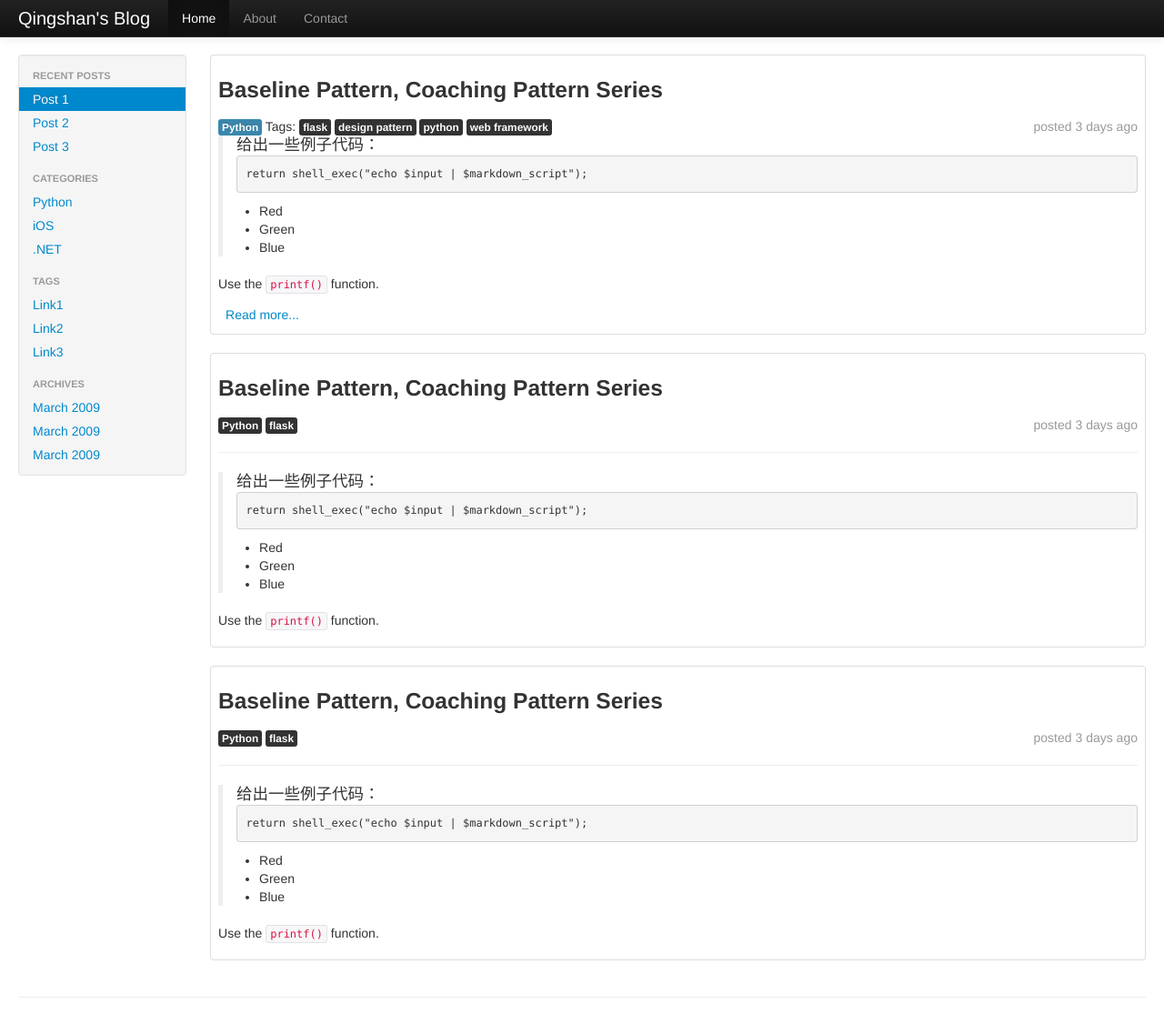
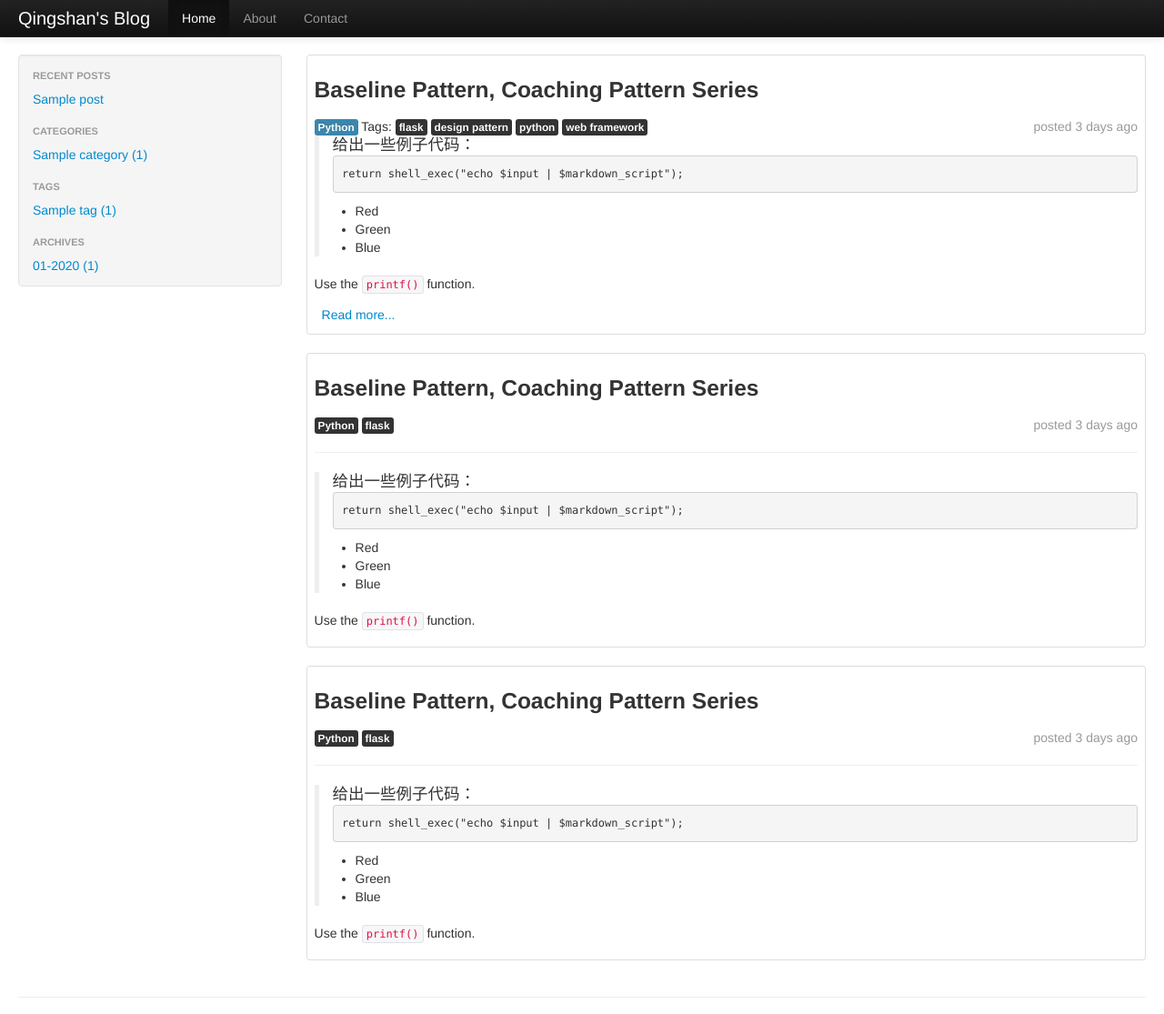
Before and after one commit to qszhuan/flask-blog, a Flask app: page / in a window 1280 px wide. Shown: the top 1115 px of the page at 91% size. Run offline with Flask 2, Linux system fonts and the light colour scheme; tables that the repository leaves empty hold one stand-in row (values such as "Sample post"); parts of the project's set-up code (start-up, migrations or seed data) failed here and were passed over; some libraries are stand-ins or nearby versions.

Commit message:
file data to side bar

```diff
--- a/app/models.py
+++ b/app/models.py
@@ -38,8 +38,8 @@ class Post(db.Model):
     publish_date = db.Column(db.DateTime)
     category_id = db.Column(db.Integer, db.ForeignKey('category.id'))
 
-    category = db.relationship('Category', backref=db.backref('posts', lazy='dynamic'))
-    tags = db.relationship('Tag', secondary=tags, backref=db.backref('posts', lazy='dynamic'))
+    category = db.relationship('Category', backref=db.backref('posts'))
+    tags = db.relationship('Tag', secondary=tags, backref=db.backref('posts'))
 
     def __init__(self, title, body, category, tags, publish_date=None):
         self.title = title
--- a/app/templates/index.html
+++ b/app/templates/index.html
@@ -5,7 +5,7 @@
 {% endblock sidebar %}
 
 {% block blog_content %}
-    <div class="span10">
+    <div class="span9">
         <table class="table table-bordered table-hover">
             <tbody>
             <tr class="row-fluid">
--- a/app/templates/side_bar.html
+++ b/app/templates/side_bar.html
@@ -1,25 +1,25 @@
-<div class="span2">
+<div class="span3">
     <div class="well sidebar-nav">
         <ul class="nav nav-list">
             <li class="nav-header">Recent Posts</li>
-            <li class="active"><a href="#">Post 1</a></li>
-            <li><a href="#">Post 2</a></li>
-            <li><a href="#">Post 3</a></li>
+            {% for post in recent_posts %}
+                <li><a href="#">{{ post.title }}</a></li>
+            {% endfor %}
 
             <li class="nav-header">Categories</li>
-            <li><a href="#">Python</a></li>
-            <li><a href="#">iOS</a></li>
-            <li><a href="#">.NET</a></li>
+            {% for category in categories %}
+                <li><a href="#">{{ category.name }} ({{ category.posts | length }})</a></li>
+            {% endfor %}
 
             <li class="nav-header">Tags</li>
-            <li><a href="#">Link1</a></li>
-            <li><a href="#">Link2</a></li>
-            <li><a href="#">Link3</a></li>
+            {% for tag in tags %}
+                <li><a href="#">{{ tag.name }} ({{ tag.posts | length }})</a></li>
+            {% endfor %}
 
             <li class="nav-header">Archives</li>
-            <li><a href="#">March 2009</a></li>
-            <li><a href="#">March 2009</a></li>
-            <li><a href="#">March 2009</a></li>
+            {% for archive in archives %}
+                <li><a href="#">{{ archive[0] }}  ({{ archive[1] }})</a></li>
+            {% endfor %}
         </ul>
 
     </div>
--- a/app/views.py
+++ b/app/views.py
@@ -2,10 +2,12 @@
 import codecs
 
 import os
-from flask import render_template
+from flask import render_template, Session
 from jinja2 import Markup
 import markdown
-from app import app
+from sqlalchemy import func
+from app import app, db
+from app.models import Post, Category, Tag
 
 sample = u"""
 > 给出一些例子代码：
@@ -33,5 +35,10 @@ def about():
 
 @app.route('/')
 def index():
+    categories = Category.query.all()
+    tags = Tag.query.all()
+    func_strftime = func.strftime("%m-%Y", Post.publish_date)
+    archives = db.session.query(func_strftime, func.count(Post.id)).group_by(func_strftime).all()
+    recent_posts = Post.query.order_by(Post.publish_date.desc()).all()
     content = Markup(markdown.markdown(sample))
     return render_template('index.html', **locals())
--- a/settings/prod_config.py
+++ b/settings/prod_config.py
@@ -6,7 +6,7 @@ CSRF_ENABLED = True
 SECRET_KEY = 'development secret key'
 
 basedir = os.path.abspath(os.path.dirname(__file__))
-basedir = os.path.abspath('..')
+# basedir = os.path.abspath('..')
 
 #database settings
 SQLALCHEMY_DATABASE_URI = 'sqlite:///' + os.path.join(basedir, 'app.db')
```
Also changed, not shown: initalize_db.py (added, +23 -0 lines).
